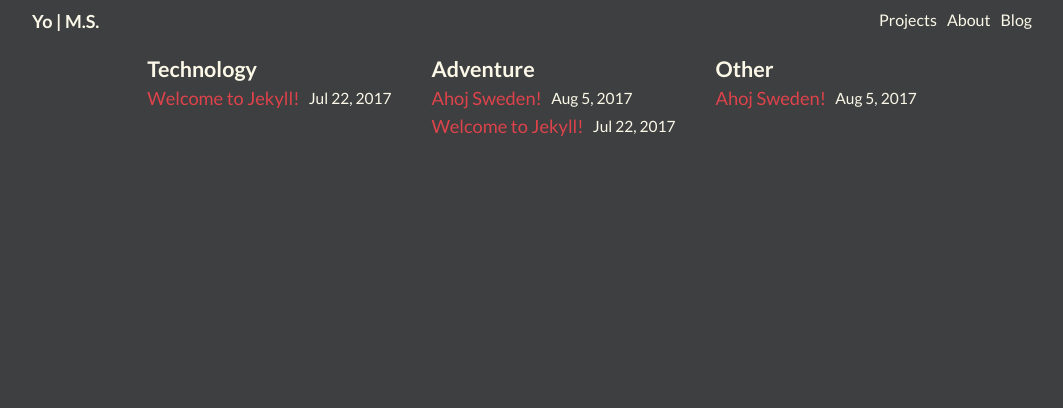
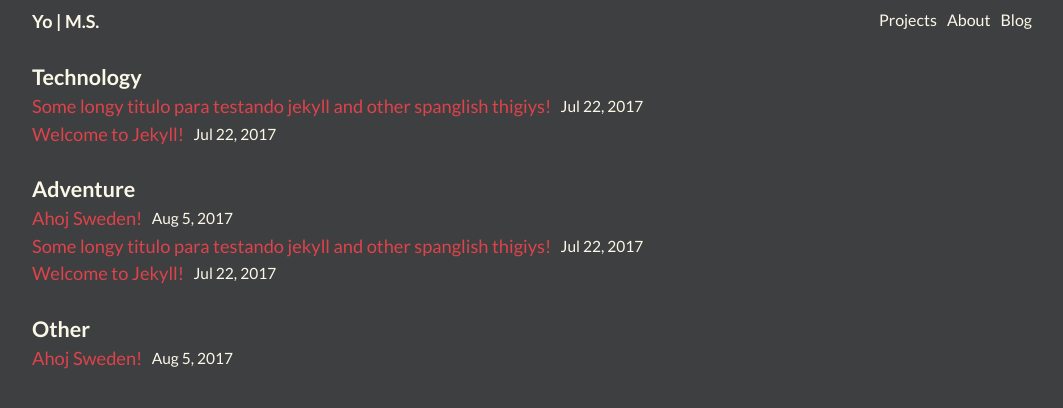
Before and after one commit to szacho/szacho.me, a Jekyll site: the page built from pages/categories.html, in a window 1280 px wide. Shown: the top 408 px of the page, without its empty margins (108-1171 px from the left). Built offline with Jekyll 4.4.1, drawn with Linux system fonts in a browser that asks for light colours.

Commit message:
Improve headers' layout

```diff
--- a/_layouts/post.html
+++ b/_layouts/post.html
@@ -5,16 +5,13 @@
   <article class="blog-article" itemscope itemtype="http://schema.org/BlogPosting">
 
     <header class="blog-article--header l-flex">
-      <div class="l-center">
-        <h1 class="blog-article--title" itemprop="name headline">{{ page.title | escape }}</h1>
       <span class="blog-article--date">
         <time datetime="{{ page.date | date_to_xmlschema }}" itemprop="datePublished">
           {% assign date_format = site.minima.date_format | default: "%b %-d, %Y" %}
           {{ page.date | date: date_format }}
         </time>
       </span>
-      </div>
-      <ul class="l-flex" >
+      <ul class="l-flex blog-article--tags">
         {% if post %}
         {% assign categories = post.categories %}
         {% else %}
@@ -24,6 +21,7 @@
         <li class="category--tag category--tag-in-article"><a class="category--tag-link" href="{{site.baseurl}}/categories/#{{category|slugize}}">{{ category }}</a></li>
         {% endfor %}
       </ul>
+      <h1 class="blog-article--title" itemprop="name headline">{{ page.title | escape }}</h1>
     </header>
 
     <div class="blog-article--content" itemprop="articleBody">
--- /dev/null
+++ b/_posts/2017-11-15-some-long-title-testing-and-for-go-to-jekyll.markdown
@@ -0,0 +1,26 @@
+---
+layout: post
+title:  "Some longy titulo para testando jekyll and other spanglish thigiys!"
+date:   2017-07-23 00:42:24 +0200
+categories: technology adventure
+
+---
+You’ll find this post in your `_posts` directory. Go ahead and edit it and re-build the site to see your changes. You can rebuild the site in many different ways, but the most common way is to run `jekyll serve`, which launches a web server and auto-regenerates your site when a file is updated.
+
+To add new posts, simply add a file in the `_posts` directory that follows the convention `YYYY-MM-DD-name-of-post.ext` and includes the necessary front matter. Take a look at the source for this post to get an idea about how it works.
+
+Jekyll also offers powerful support for code snippets:
+
+{% highlight ruby %}
+def print_hi(name)
+  puts "Hi, #{name}"
+end
+print_hi('Tom')
+#=> prints 'Hi, Tom' to STDOUT.
+{% endhighlight %}
+
+Check out the [Jekyll docs][jekyll-docs] for more info on how to get the most out of Jekyll. File all bugs/feature requests at [Jekyll’s GitHub repo][jekyll-gh]. If you have questions, you can ask them on [Jekyll Talk][jekyll-talk].
+
+[jekyll-docs]: https://jekyllrb.com/docs/home
+[jekyll-gh]:   https://github.com/jekyll/jekyll
+[jekyll-talk]: https://talk.jekyllrb.com/
--- a/_sass/_layout.sass
+++ b/_sass/_layout.sass
@@ -3,8 +3,7 @@
   margin-bottom: 10px
 
 #categories
-  flex-wrap: wrap
-  justify-content: center
+  flex-flow: column nowrap
 
 #blog
 #article
--- a/_sass/modules/_article.sass
+++ b/_sass/modules/_article.sass
@@ -1,13 +1,10 @@
 .blog-article
 
   &--header
+    flex-flow: row wrap
     align-items: center
-    justify-content: space-between
-    flex-wrap: wrap
     font-size: 2.6rem
-    +mQ(600px)
-      flex-direction: column-reverse
-      margin-bottom: 5px
+    margin-bottom: 10px
 
   &--title
     font-weight: bold
@@ -15,9 +12,12 @@
     color: $c-red
 
   &--date
-    font-size: 0.7em
+    font-size: 0.65em
     font-weight: bold
-    margin-left: 0.5em
-
+    white-space: nowrap
+    width: 50%
+  &--tags
+    width: 50%
+    justify-content: flex-end
   &--content
     font-size: 1.6rem
--- a/_sass/modules/_blog.sass
+++ b/_sass/modules/_blog.sass
@@ -1,11 +1,11 @@
 .blog-entry
+  font-size: 2.15rem
   align-items: center
-  font-size: 2.15rem
   font-weight: bold
   +mQ(600px)
     font-size: 2.05rem
     flex-wrap: wrap
-    margin-bottom: 15px
+    margin-bottom: 10px
     line-height: 1.45
     &::after
       content: ''
@@ -25,6 +25,7 @@
   &--date
     font-size: 0.8em
     margin-right: 0.7em
+    white-space: nowrap
 
   &--categories
     font-weight: bold
--- a/_sass/modules/_categories.sass
+++ b/_sass/modules/_categories.sass
@@ -1,6 +1,5 @@
 .category
   margin-bottom: 25px
-  padding: 0 20px
   font-size: 2.15rem
   &--item
     align-items: center
@@ -16,6 +15,7 @@
   &--entry-date
     margin-left: 0.6em
     font-size: 0.85em
+    white-space: nowrap
   &--tag
     font-size: 0.525em
     background: darken($c-green-light, 25%)
--- a/pages/categories.html
+++ b/pages/categories.html
@@ -3,7 +3,7 @@
 permalink: /categories/
 ---
 
-<main id="categories" class="m-wraper l-flex">
+<main id="categories" class="m-wrapper l-flex">
     {% for category in site.categories %}
     <ul class="category">
       {% capture category_name %}{{ category | first }}{% endcapture %}
```
Lines whose indentation alone changed are shown as unchanged.
